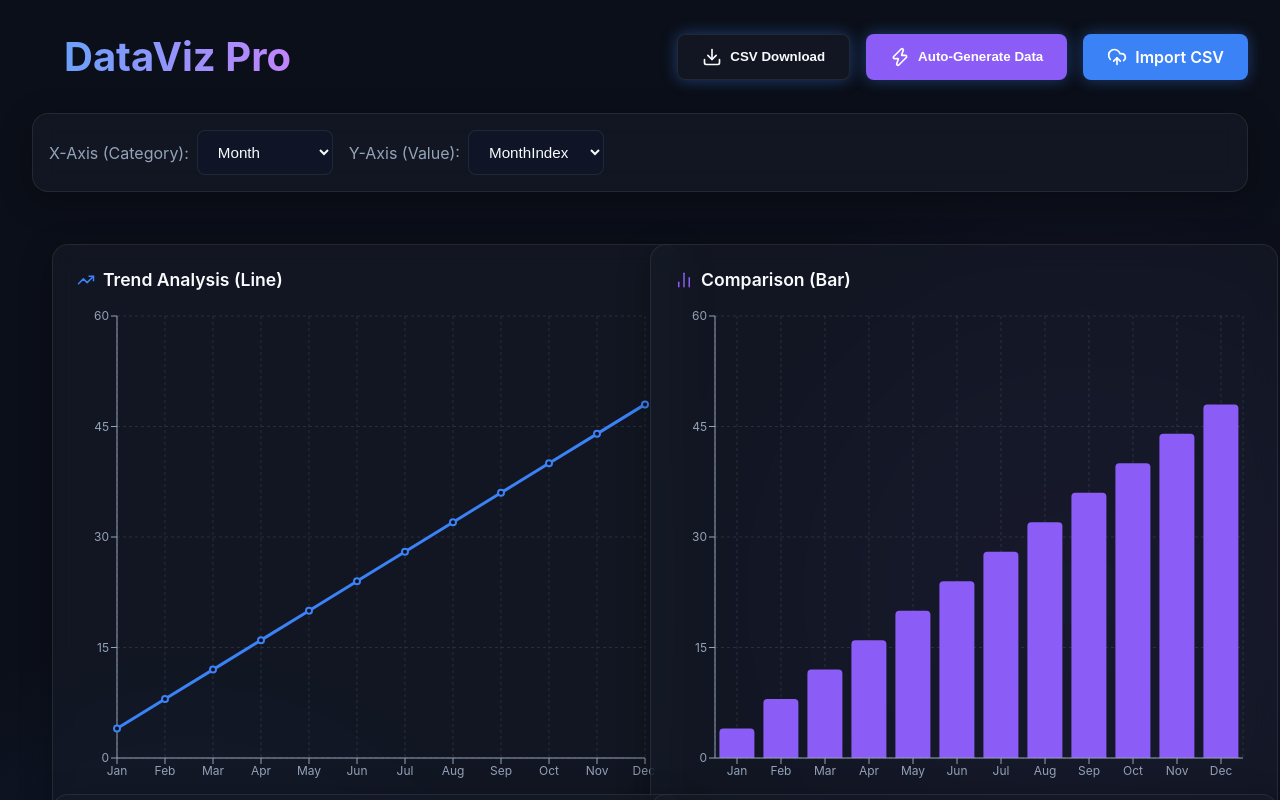
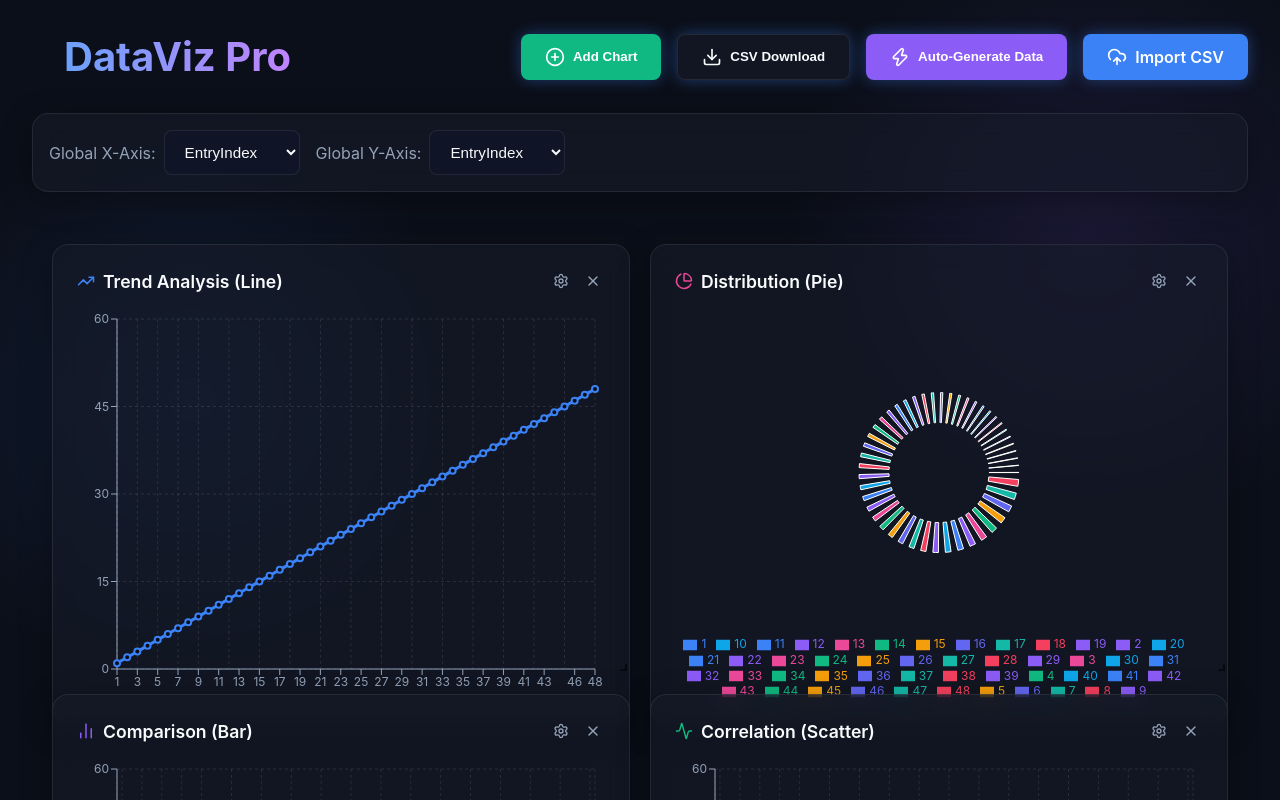
Before and after one commit to JannikZschiesche/dashboard, a React (Vite) app: page / in a window 1280 px wide. Both pictures are taken after a click on the button "Auto-Generate Data". Shown: the top 800 px of the page. Built offline with nearby package versions, Linux system fonts and the light colour scheme.

Commit message:
Implement dynamic widgets, fix CSS overlap and background, add Scatter chart

```diff
--- a/src/App.jsx
+++ b/src/App.jsx
@@ -2,20 +2,202 @@ import React, { useState, useMemo } from 'react';
 import Papa from 'papaparse';
 import { Responsive, WidthProvider } from 'react-grid-layout';
 import {
-  LineChart, Line, BarChart, Bar, PieChart, Pie, AreaChart, Area,
+  LineChart, Line, BarChart, Bar, PieChart, Pie, ScatterChart, Scatter,
   XAxis, YAxis, CartesianGrid, Tooltip, Legend, ResponsiveContainer, Cell
 } from 'recharts';
-import { UploadCloud, LayoutDashboard, BarChart2, TrendingUp, PieChart as PieIcon, Activity, Zap, Download, Table as TableIcon, AlertTriangle } from 'lucide-react';
+import {
+  UploadCloud, LayoutDashboard, BarChart2, TrendingUp, PieChart as PieIcon,
+  Activity, Zap, Download, Table as TableIcon, AlertTriangle, Settings, X, PlusCircle
+} from 'lucide-react';
 
 const ResponsiveGridLayout = WidthProvider(Responsive);
 
-const COLORS = ['#3b82f6', '#8b5cf6', '#ec4899', '#10b981', '#f59e0b', '#6366f1'];
+const COLORS = ['#3b82f6', '#8b5cf6', '#ec4899', '#10b981', '#f59e0b', '#6366f1', '#14b8a6', '#f43f5e', '#8b5cf6', '#0ea5e9'];
+
+// The individual chart widget component
+function ChartWidget({ widget, data, columns, globalX, globalY, onRemove, onUpdate }) {
+  const [showSettings, setShowSettings] = useState(false);
+
+  const xCol = widget.xAxis || globalX;
+  const yCol = widget.yAxis || globalY;
+
+  const processedData = useMemo(() => {
+    if (!data.length || !xCol || !yCol) return [];
+
+    const isYNumeric = typeof data[0][yCol] === 'number';
+    const aggregated = {};
+
+    data.forEach(item => {
+      const xVal = item[xCol];
+      const yVal = item[yCol];
+
+      if (xVal != null && yVal != null) {
+        const xKey = String(xVal);
+        if (!aggregated[xKey]) {
+          aggregated[xKey] = { [xCol]: xVal, [yCol]: 0 };
+        }
+
+        if (isYNumeric) {
+          aggregated[xKey][yCol] += Number(yVal);
+        } else {
+          aggregated[xKey][yCol] += 1;
+        }
+      }
+    });
+
+    return Object.values(aggregated);
+  }, [data, xCol, yCol]);
+
+  const pieData = useMemo(() => {
+    return processedData.map(item => ({
+      name: String(item[xCol]),
+      value: item[yCol]
+    }));
+  }, [processedData, xCol, yCol]);
+
+  const renderChart = () => {
+    if (processedData.length === 0) return null;
+
+    switch (widget.type) {
+      case 'line':
+        return (
+          <LineChart data={processedData} margin={{ top: 10, right: 10, left: -20, bottom: 0 }}>
+            <CartesianGrid strokeDasharray="3 3" stroke="rgba(255,255,255,0.1)" />
+            <XAxis dataKey={xCol} stroke="var(--text-secondary)" tick={{fontSize: 12}} />
+            <YAxis stroke="var(--text-secondary)" tick={{fontSize: 12}} />
+            <Tooltip />
+            <Line type="monotone" dataKey={yCol} stroke="var(--chart-color-1)" strokeWidth={3} dot={{r:3, fill:"var(--bg-color)", strokeWidth:2}} activeDot={{r:6}} />
+          </LineChart>
+        );
+      case 'bar':
+        return (
+          <BarChart data={processedData} margin={{ top: 10, right: 10, left: -20, bottom: 0 }}>
+            <CartesianGrid strokeDasharray="3 3" stroke="rgba(255,255,255,0.1)" />
+            <XAxis dataKey={xCol} stroke="var(--text-secondary)" tick={{fontSize: 12}} />
+            <YAxis stroke="var(--text-secondary)" tick={{fontSize: 12}} />
+            <Tooltip cursor={{fill: 'rgba(255,255,255,0.05)'}} />
+            <Bar dataKey={yCol} fill="var(--chart-color-2)" radius={[4, 4, 0, 0]} />
+          </BarChart>
+        );
+      case 'pie':
+        return (
+          <PieChart margin={{ top: 0, right: 0, left: 0, bottom: 0 }}>
+            <Tooltip />
+            <Pie data={pieData} cx="50%" cy="50%" innerRadius={50} outerRadius={80} paddingAngle={5} dataKey="value" nameKey="name">
+              {pieData.map((entry, index) => (
+                <Cell key={`cell-${index}`} fill={COLORS[index % COLORS.length]} />
+              ))}
+            </Pie>
+            <Legend wrapperStyle={{ fontSize: '12px' }} />
+          </PieChart>
+        );
+      case 'scatter':
+        return (
+          <ScatterChart margin={{ top: 10, right: 10, left: -20, bottom: 0 }}>
+            <CartesianGrid strokeDasharray="3 3" stroke="rgba(255,255,255,0.1)" />
+            <XAxis dataKey={xCol} stroke="var(--text-secondary)" tick={{fontSize: 12}} />
+            <YAxis dataKey={yCol} stroke="var(--text-secondary)" tick={{fontSize: 12}} />
+            <Tooltip cursor={{strokeDasharray: '3 3'}} />
+            <Scatter data={processedData} fill="var(--chart-color-4)" />
+          </ScatterChart>
+        );
+      default:
+        return null;
+    }
+  };
+
+  const getIcon = () => {
+    switch (widget.type) {
+      case 'line': return <TrendingUp size={18} color="var(--chart-color-1)" />;
+      case 'bar': return <BarChart2 size={18} color="var(--chart-color-2)" />;
+      case 'pie': return <PieIcon size={18} color="var(--chart-color-3)" />;
+      case 'scatter': return <Activity size={18} color="var(--chart-color-4)" />;
+      default: return null;
+    }
+  };
+
+  const getTitle = () => {
+    switch (widget.type) {
+      case 'line': return 'Trend Analysis (Line)';
+      case 'bar': return 'Comparison (Bar)';
+      case 'pie': return 'Distribution (Pie)';
+      case 'scatter': return 'Correlation (Scatter)';
+      default: return 'Widget';
+    }
+  };
+
+  return (
+    <div className="glass-panel" style={{ display: 'flex', flexDirection: 'column', height: '100%' }}>
+      <div className="chart-title">
+        {getIcon()}
+        {getTitle()}
+        <div className="widget-controls">
+          <button className="icon-btn" onClick={() => setShowSettings(!showSettings)} title="Configure">
+            <Settings size={16} />
+          </button>
+          <button className="icon-btn" onClick={() => onRemove(widget.id)} title="Remove">
+            <X size={16} />
+          </button>
+        </div>
+      </div>
+
+      {showSettings && (
+        <div className="widget-settings-panel">
+          <div className="widget-settings-row">
+            <label>Type:</label>
+            <select className="select-input" value={widget.type} onChange={(e) => onUpdate(widget.id, { type: e.target.value })}>
+              <option value="line">Line Chart</option>
+              <option value="bar">Bar Chart</option>
+              <option value="pie">Pie Chart</option>
+              <option value="scatter">Scatter Chart</option>
+            </select>
+          </div>
+          <div className="widget-settings-row">
+            <label>X-Axis:</label>
+            <select className="select-input" value={widget.xAxis || ''} onChange={(e) => onUpdate(widget.id, { xAxis: e.target.value || null })}>
+              <option value="">Global Setting</option>
+              {columns.map(c => <option key={c} value={c}>{c}</option>)}
+            </select>
+          </div>
+          <div className="widget-settings-row">
+            <label>Y-Axis:</label>
+            <select className="select-input" value={widget.yAxis || ''} onChange={(e) => onUpdate(widget.id, { yAxis: e.target.value || null })}>
+              <option value="">Global Setting</option>
+              {columns.map(c => <option key={c} value={c}>{c}</option>)}
+            </select>
+          </div>
+        </div>
+      )}
+
+      <div className="chart-container" style={{ flexGrow: 1, minHeight: 0 }}>
+        <ResponsiveContainer width="100%" height="100%">
+          {renderChart()}
+        </ResponsiveContainer>
+      </div>
+    </div>
+  );
+}
 
 export default function App() {
   const [data, setData] = useState([]);
   const [columns, setColumns] = useState([]);
-  const [xAxisCol, setXAxisCol] = useState('');
-  const [yAxisCol, setYAxisCol] = useState('');
+  const [globalXAxis, setGlobalXAxis] = useState('');
+  const [globalYAxis, setGlobalYAxis] = useState('');
+
+  const [widgets, setWidgets] = useState([
+    { id: 'w1', type: 'line', xAxis: null, yAxis: null },
+    { id: 'w2', type: 'pie', xAxis: null, yAxis: null },
+    { id: 'w3', type: 'bar', xAxis: null, yAxis: null },
+    { id: 'w4', type: 'scatter', xAxis: null, yAxis: null }
+  ]);
+
+  const [layout, setLayout] = useState([
+    { i: 'w1', x: 0, y: 0, w: 6, h: 9 },
+    { i: 'w2', x: 6, y: 0, w: 6, h: 9 },
+    { i: 'w3', x: 0, y: 9, w: 6, h: 9 },
+    { i: 'w4', x: 6, y: 9, w: 6, h: 9 },
+    { i: 'data-table', x: 0, y: 18, w: 12, h: 10 },
+  ]);
 
   const handleFileUpload = (e) => {
     const file = e.target.files[0];
@@ -37,13 +219,13 @@ export default function App() {
     setData(newData);
     const cols = Object.keys(newData[0]);
     setColumns(cols);
-    setXAxisCol(cols[0]);
+    setGlobalXAxis(cols[0]);
 
     const numericCols = cols.filter(col => typeof newData[0][col] === 'number');
     if (numericCols.length > 0) {
-      setYAxisCol(numericCols[0]);
+      setGlobalYAxis(numericCols[0]);
     } else {
-      setYAxisCol(cols[1] || cols[0]);
+      setGlobalYAxis(cols[1] || cols[0]);
     }
   };
 
@@ -52,9 +234,11 @@ export default function App() {
     const regions = ['North', 'South', 'East', 'West'];
 
     const mockData = [];
+    let entryIndex = 1;
     months.forEach((month, idx) => {
       regions.forEach(region => {
         mockData.push({
+          EntryIndex: entryIndex++,
           Month: month,
           MonthIndex: idx + 1,
           Region: region,
@@ -82,49 +266,31 @@ export default function App() {
     document.body.removeChild(link);
   };
 
-  const layout = [
-    { i: 'a', x: 0, y: 0, w: 6, h: 11 },
-    { i: 'b', x: 6, y: 0, w: 6, h: 11 },
-    { i: 'c', x: 0, y: 11, w: 6, h: 11 },
-    { i: 'd', x: 6, y: 11, w: 6, h: 11 },
-    { i: 'e', x: 0, y: 22, w: 12, h: 12 },
-  ];
+  const addWidget = () => {
+    const newId = 'w' + Date.now();
+    setWidgets([...widgets, { id: newId, type: 'line', xAxis: null, yAxis: null }]);
+    // Find highest Y to append to bottom
+    let maxY = 0;
+    layout.forEach(l => {
+      if (l.y + l.h > maxY) maxY = l.y + l.h;
+    });
+    setLayout([...layout, { i: newId, x: 0, y: maxY, w: 6, h: 9 }]);
+  };
 
-  const processedData = useMemo(() => {
-    if (!data.length || !xAxisCol || !yAxisCol) return [];
+  const removeWidget = (id) => {
+    setWidgets(widgets.filter(w => w.id !== id));
+    setLayout(layout.filter(l => l.i !== id));
+  };
 
-    const isYNumeric = typeof data[0][yAxisCol] === 'number';
-    const aggregated = {};
+  const updateWidgetConfig = (id, newConfig) => {
+    setWidgets(widgets.map(w => w.id === id ? { ...w, ...newConfig } : w));
+  };
 
-    data.forEach(item => {
-      const xVal = item[xAxisCol];
-      const yVal = item[yAxisCol];
+  const onLayoutChange = (newLayout) => {
+    setLayout(newLayout);
+  };
 
-      if (xVal != null && yVal != null) {
-        const xKey = String(xVal);
-        if (!aggregated[xKey]) {
-          aggregated[xKey] = { [xAxisCol]: xVal, [yAxisCol]: 0 };
-        }
-
-        if (isYNumeric) {
-          aggregated[xKey][yAxisCol] += Number(yVal);
-        } else {
-          aggregated[xKey][yAxisCol] += 1;
-        }
-      }
-    });
-
-    return Object.values(aggregated).slice(0, 100);
-  }, [data, xAxisCol, yAxisCol]);
-
-  const pieData = useMemo(() => {
-    return processedData.map(item => ({
-      name: String(item[xAxisCol]),
-      value: item[yAxisCol]
-    })).slice(0, 10);
-  }, [processedData, xAxisCol, yAxisCol]);
-
-  const isYWarning = data.length > 0 && yAxisCol && typeof data[0][yAxisCol] !== 'number';
+  const isGlobalYWarning = data.length > 0 && globalYAxis && typeof data[0][globalYAxis] !== 'number';
 
   return (
     <div className="dashboard-container">
@@ -133,12 +299,18 @@ export default function App() {
           <LayoutDashboard className="inline-block mr-3 mb-1" size={32} />
           DataViz Pro
         </h1>
-        <div style={{ display: 'flex', gap: '1rem' }}>
+        <div style={{ display: 'flex', gap: '1rem', flexWrap: 'wrap' }}>
           {data.length > 0 && (
-            <button className="upload-btn" onClick={downloadCSV} style={{ background: 'var(--panel-bg)', color: 'var(--text-primary)', border: '1px solid var(--panel-border)' }}>
-              <Download size={20} />
-              CSV Download
-            </button>
+            <>
+              <button className="upload-btn" onClick={addWidget} style={{ background: '#10b981' }}>
+                <PlusCircle size={20} />
+                Add Chart
+              </button>
+              <button className="upload-btn" onClick={downloadCSV} style={{ background: 'var(--panel-bg)', color: 'var(--text-primary)', border: '1px solid var(--panel-border)' }}>
+                <Download size={20} />
+                CSV Download
+              </button>
+            </>
           )}
           <button className="upload-btn" onClick={generateMockData} style={{ background: 'var(--chart-color-2)' }}>
             <Zap size={20} />
@@ -156,28 +328,29 @@ export default function App() {
         <>
           <div className="controls-bar glass-panel" style={{ padding: '1rem' }}>
             <div style={{ display: 'flex', alignItems: 'center', gap: '0.5rem' }}>
-              <span style={{ color: 'var(--text-secondary)' }}>X-Axis (Category):</span>
-              <select className="select-input" value={xAxisCol} onChange={e => setXAxisCol(e.target.value)}>
+              <span style={{ color: 'var(--text-secondary)' }}>Global X-Axis:</span>
+              <select className="select-input" value={globalXAxis} onChange={e => setGlobalXAxis(e.target.value)}>
                 {columns.map(c => <option key={c} value={c}>{c}</option>)}
               </select>
             </div>
             <div style={{ display: 'flex', alignItems: 'center', gap: '0.5rem' }}>
-              <span style={{ color: 'var(--text-secondary)' }}>Y-Axis (Value):</span>
-              <select className="select-input" value={yAxisCol} onChange={e => setYAxisCol(e.target.value)}>
+              <span style={{ color: 'var(--text-secondary)' }}>Global Y-Axis:</span>
+              <select className="select-input" value={globalYAxis} onChange={e => setGlobalYAxis(e.target.value)}>
                 {columns.map(c => <option key={c} value={c}>{c}</option>)}
               </select>
             </div>
-            {isYWarning && (
+            {isGlobalYWarning && (
               <div className="warning-box">
                 <AlertTriangle size={16} />
-                Selected Y-Axis is text. Values are being counted instead of summed!
+                Global Y-Axis is text. Values are counted instead of summed.
               </div>
             )}
           </div>
 
           <ResponsiveGridLayout
             className="layout"
-            layouts={{ lg: layout }}
+            layouts={{ lg: layout, md: layout, sm: layout, xs: layout, xxs: layout }}
+            onLayoutChange={(currentLayout) => onLayoutChange(currentLayout)}
             breakpoints={{ lg: 1200, md: 996, sm: 768, xs: 480, xxs: 0 }}
             cols={{ lg: 12, md: 10, sm: 6, xs: 4, xxs: 2 }}
             rowHeight={30}
@@ -185,77 +358,23 @@ export default function App() {
             isResizable={true}
             margin={[20, 20]}
           >
-            <div key="a" className="glass-panel">
-              <div className="chart-title"><TrendingUp size={18} color="var(--chart-color-1)" /> Trend Analysis (Line)</div>
-              <div className="chart-container">
-                <ResponsiveContainer width="100%" height="100%">
-                  <LineChart data={processedData} margin={{ top: 10, right: 10, left: -20, bottom: 0 }}>
-                    <CartesianGrid strokeDasharray="3 3" stroke="rgba(255,255,255,0.1)" />
-                    <XAxis dataKey={xAxisCol} stroke="var(--text-secondary)" tick={{fontSize: 12}} />
-                    <YAxis stroke="var(--text-secondary)" tick={{fontSize: 12}} />
-                    <Tooltip />
-                    <Line type="monotone" dataKey={yAxisCol} stroke="var(--chart-color-1)" strokeWidth={3} dot={{r:3, fill:"var(--bg-color)", strokeWidth:2}} activeDot={{r:6}} />
-                  </LineChart>
-                </ResponsiveContainer>
+            {widgets.map(w => (
+              <div key={w.id}>
+                <ChartWidget
+                  widget={w}
+                  data={data}
+                  columns={columns}
+                  globalX={globalXAxis}
+                  globalY={globalYAxis}
+                  onRemove={removeWidget}
+                  onUpdate={updateWidgetConfig}
+                />
               </div>
-            </div>
+            ))}
 
-            <div key="b" className="glass-panel">
-              <div className="chart-title"><BarChart2 size={18} color="var(--chart-color-2)" /> Comparison (Bar)</div>
-              <div className="chart-container">
-                <ResponsiveContainer width="100%" height="100%">
-                  <BarChart data={processedData} margin={{ top: 10, right: 10, left: -20, bottom: 0 }}>
-                    <CartesianGrid strokeDasharray="3 3" stroke="rgba(255,255,255,0.1)" />
-                    <XAxis dataKey={xAxisCol} stroke="var(--text-secondary)" tick={{fontSize: 12}} />
-                    <YAxis stroke="var(--text-secondary)" tick={{fontSize: 12}} />
-                    <Tooltip cursor={{fill: 'rgba(255,255,255,0.05)'}} />
-                    <Bar dataKey={yAxisCol} fill="var(--chart-color-2)" radius={[4, 4, 0, 0]} />
-                  </BarChart>
-                </ResponsiveContainer>
-              </div>
-            </div>
-
-            <div key="c" className="glass-panel">
-              <div className="chart-title"><PieIcon size={18} color="var(--chart-color-3)" /> Distribution (Pie)</div>
-              <div className="chart-container">
-                <ResponsiveContainer width="100%" height="100%">
-                  <PieChart margin={{ top: 0, right: 0, left: 0, bottom: 0 }}>
-                    <Tooltip />
-                    <Pie data={pieData} cx="50%" cy="50%" innerRadius={50} outerRadius={80} paddingAngle={5} dataKey="value" nameKey="name">
-                      {pieData.map((entry, index) => (
-                        <Cell key={`cell-${index}`} fill={COLORS[index % COLORS.length]} />
-                      ))}
-                    </Pie>
-                    <Legend wrapperStyle={{ fontSize: '12px' }} />
-                  </PieChart>
-                </ResponsiveContainer>
-              </div>
-            </div>
-
-            <div key="d" className="glass-panel">
-              <div className="chart-title"><Activity size={18} color="var(--chart-color-4)" /> Volume Analysis (Area)</div>
-              <div className="chart-container">
-                <ResponsiveContainer width="100%" height="100%">
-                  <AreaChart data={processedData} margin={{ top: 10, right: 10, left: -20, bottom: 0 }}>
-                    <defs>
-                      <linearGradient id="colorY" x1="0" y1="0" x2="0" y2="1">
-                        <stop offset="5%" stopColor="var(--chart-color-4)" stopOpacity={0.8}/>
-                        <stop offset="95%" stopColor="var(--chart-color-4)" stopOpacity={0}/>
-                      </linearGradient>
-                    </defs>
-                    <CartesianGrid strokeDasharray="3 3" stroke="rgba(255,255,255,0.1)" />
-                    <XAxis dataKey={xAxisCol} stroke="var(--text-secondary)" tick={{fontSize: 12}} />
-                    <YAxis stroke="var(--text-secondary)" tick={{fontSize: 12}} />
-                    <Tooltip />
-                    <Area type="monotone" dataKey={yAxisCol} stroke="var(--chart-color-4)" fillOpacity={1} fill="url(#colorY)" />
-                  </AreaChart>
-                </ResponsiveContainer>
-              </div>
-            </div>
-
-            <div key="e" className="glass-panel" style={{ display: 'flex', flexDirection: 'column' }}>
+            <div key="data-table" className="glass-panel" style={{ display: 'flex', flexDirection: 'column' }}>
               <div className="chart-title"><TableIcon size={18} color="#94a3b8" /> Raw Data View</div>
-              <div className="chart-container" style={{ overflow: 'auto' }}>
+              <div className="chart-container" style={{ overflow: 'auto', flexGrow: 1 }}>
                 <table className="data-table">
                   <thead>
                     <tr>
@@ -272,7 +391,6 @@ export default function App() {
                 </table>
               </div>
             </div>
-
           </ResponsiveGridLayout>
         </>
       ) : (
--- a/src/index.css
+++ b/src/index.css
@@ -25,6 +25,7 @@ body {
     radial-gradient(circle at 85% 30%, rgba(139, 92, 246, 0.12), transparent 25%);
   color: var(--text-primary);
   min-height: 100vh;
+  background-attachment: fixed;
   -webkit-font-smoothing: antialiased;
 }
 
@@ -123,6 +124,49 @@ h1 {
   display: flex;
   align-items: center;
   gap: 0.5rem;
+  width: 100%;
+}
+
+.widget-controls {
+  margin-left: auto;
+  display: flex;
+  gap: 0.5rem;
+}
+
+.icon-btn {
+  background: transparent;
+  border: none;
+  color: var(--text-secondary);
+  cursor: pointer;
+  padding: 0.25rem;
+  border-radius: 4px;
+  display: flex;
+  align-items: center;
+  justify-content: center;
+  transition: all 0.2s;
+}
+
+.icon-btn:hover {
+  background: rgba(255, 255, 255, 0.1);
+  color: var(--text-primary);
+}
+
+.widget-settings-panel {
+  background: rgba(15, 23, 42, 0.8);
+  border: 1px solid var(--panel-border);
+  border-radius: 8px;
+  padding: 1rem;
+  margin-bottom: 1rem;
+  display: flex;
+  flex-direction: column;
+  gap: 0.75rem;
+  font-size: 0.9rem;
+}
+
+.widget-settings-row {
+  display: flex;
+  justify-content: space-between;
+  align-items: center;
 }
 
 .chart-container {
```
